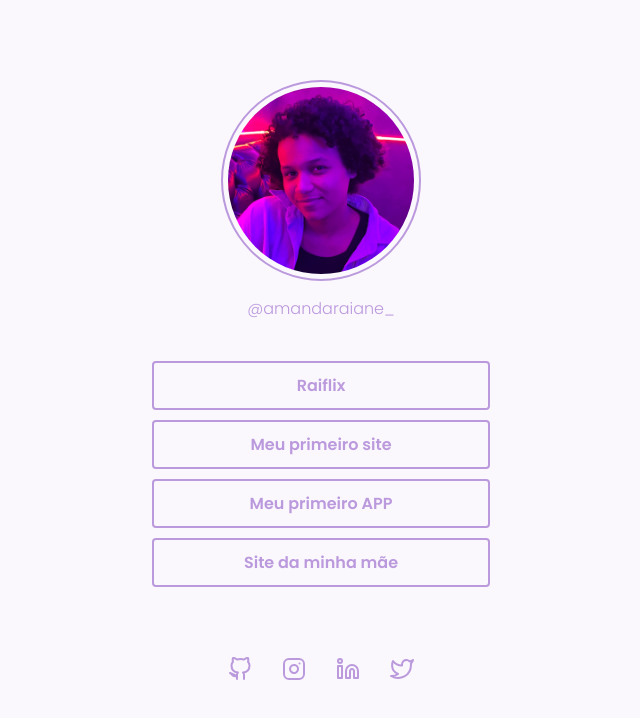
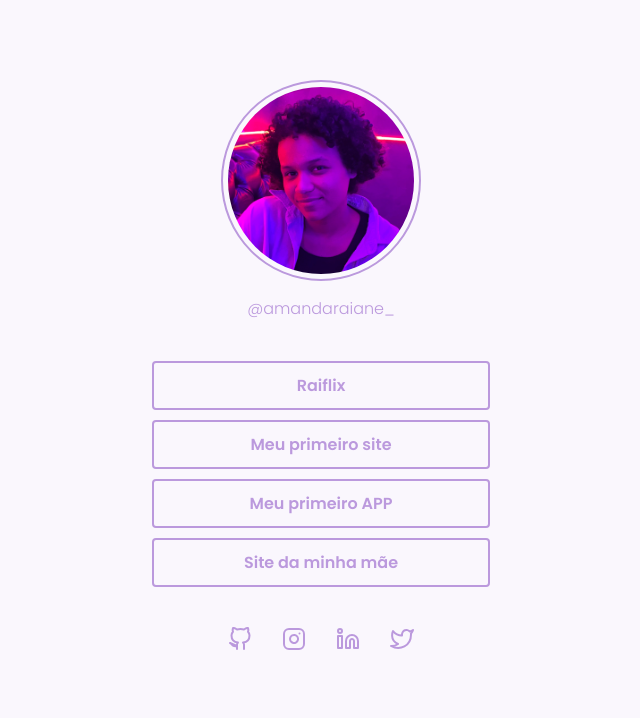
Before and after one commit to amandaraiane/social-liks, a plain HTML site: page index.html in a window 1280 px wide. Shown: the whole page, without its empty margins (319-959 px from the left). Drawn offline with Linux system fonts and the light colour scheme.

Commit message:
atualização nos espaçamentos

```diff
--- a/style.css
+++ b/style.css
@@ -29,6 +29,7 @@ body{
     margin: 0 auto;
     font-size: 1.6rem;
     padding-top: 8rem;
+    height: max-content
 }
 
 /*===================== INFO USER ====================*/
@@ -96,7 +97,7 @@ body{
     display: flex;
     justify-content: center;
     gap: 3rem;
-    margin-top: 6rem;
+    margin-top: 3rem;
 }
 
 .container .icons-box a{
```
